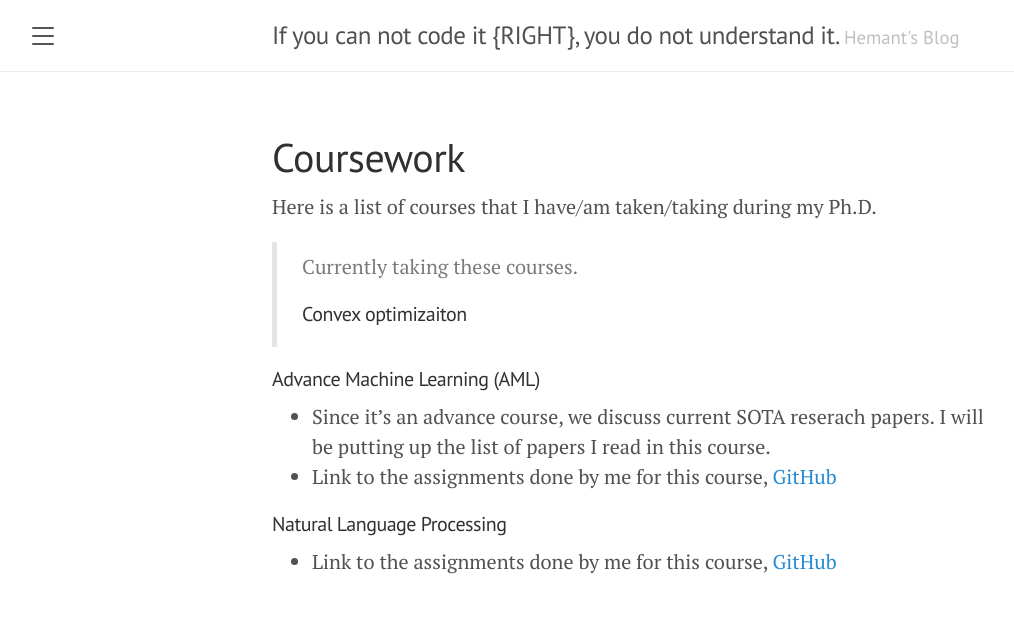
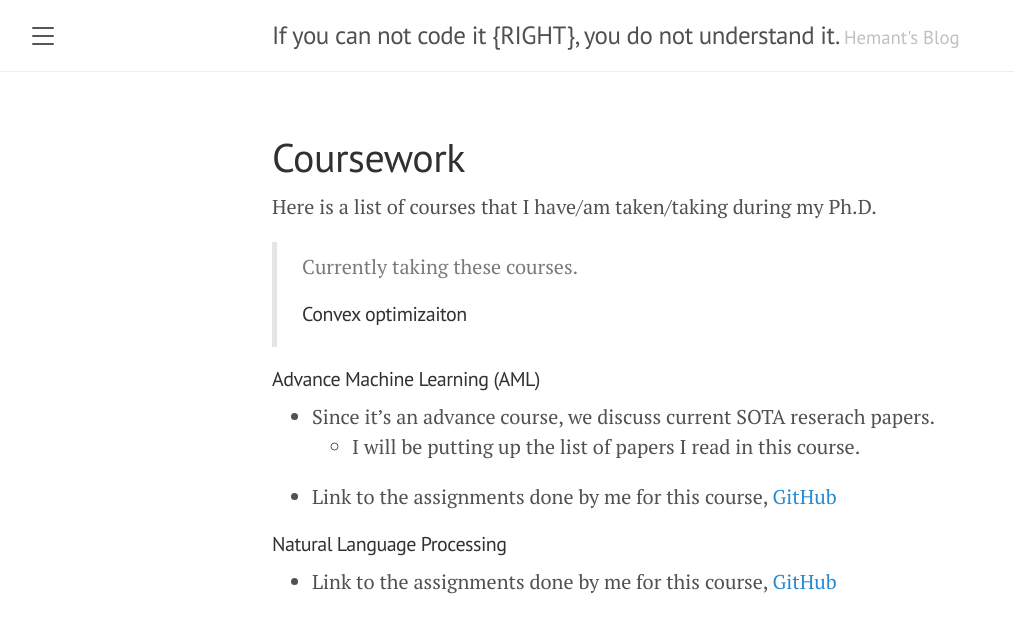
Before and after one commit to raotnameh/raotnameh.github.io, a Jekyll site: the page built from coursework.md, in a window 1280 px wide. Shown: the top 633 px of the page, without its empty margins (8-1022 px from the left). Built offline with Jekyll 4.4.1, drawn with Linux system fonts in a browser that asks for light colours.

Commit message:
It's just my website

```diff
--- a/coursework.md
+++ b/coursework.md
@@ -12,7 +12,8 @@ Here is a list of courses that I have/am taken/taking during my Ph.D.
 
 
 #### Advance Machine Learning (AML)
-+ Since it's an advance course, we discuss current SOTA reserach papers. I will be putting up the list of papers I read in this course.
++ Since it's an advance course, we discuss current SOTA reserach papers.
+  + I will be putting up the list of papers I read in this course.
 + Link to the assignments done by me for this course, [GitHub](https://github.com/raotnameh/AML_Course)
 
 #### Natural Language Processing
```
